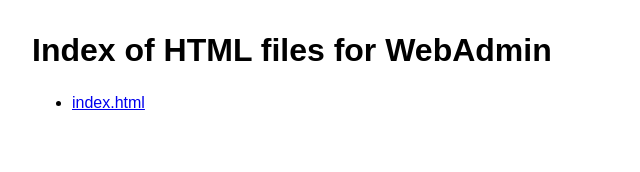
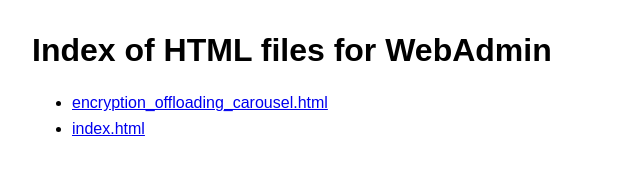
Before and after one commit to cghuisunshine/WebAdmin, a plain HTML site: page content.html in a window 1280 px wide. Shown: the whole page, without its empty margins (0-640 px from the left). Drawn offline with Linux system fonts and the light colour scheme.

Commit message:
Update content.html index

```diff
--- a/content.html
+++ b/content.html
@@ -11,6 +11,7 @@
 <body>
   <h1>Index of HTML files for WebAdmin</h1>
   <ul>
+    <li><a href="https://cghuisunshine.github.io/WebAdmin/encryption_offloading_carousel.html">encryption_offloading_carousel.html</a></li>
     <li><a href="https://cghuisunshine.github.io/WebAdmin/index.html">index.html</a></li>
   </ul>
 </body>
```
